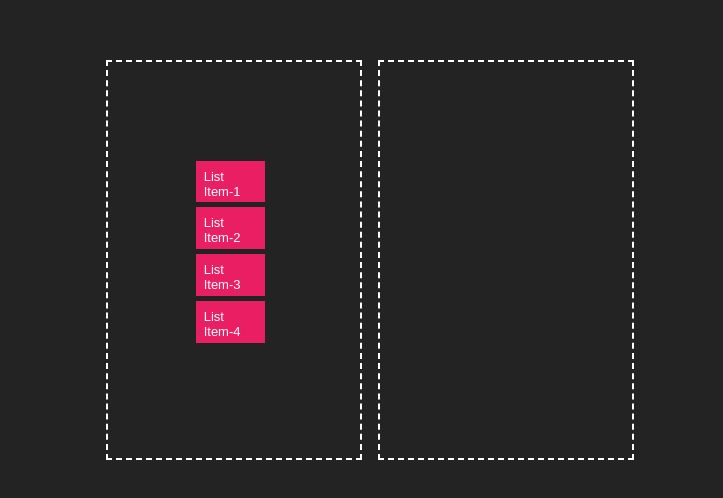
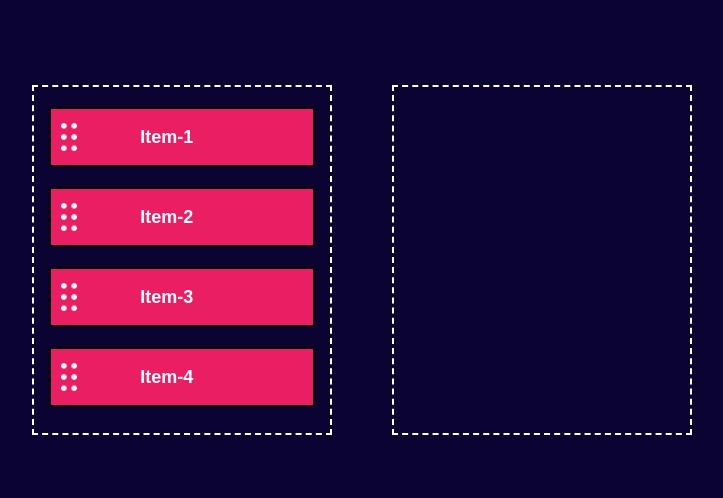
Before and after one commit to harshsharma72/Drag-and-Drop-Using-Js, a plain HTML site: page index.html in a window 1280 px wide. Shown: the part 140-638 px from the top of the page, without its empty margins (278-1001 px from the left). Drawn offline with Linux system fonts and the light colour scheme.

Commit message:
final commit

```diff
--- a/index.html
+++ b/index.html
@@ -3,22 +3,18 @@
 <head>
     <meta charset="UTF-8">
     <meta name="viewport" content="width=device-width, initial-scale=1.0">
-    <title>Drag & Drop Using Js</title>
+    <title>Drag and Drop</title>
     <link rel="stylesheet" href="style.css">
 </head>
 <body>
     <div class="container">
-        <div class="left">
-            <ul>
-                <li draggable="true" class="list">List Item-1</li>
-                <li draggable="true" class="list">List Item-2</li>
-                <li draggable="true" class="list">List Item-3</li>
-                <li draggable="true" class="list">List Item-4</li>
-            </ul>
+        <div id="left">
+            <div class="list" draggable="true"><img src="images/drag_drop_icon.png" >Item-1</div>
+            <div class="list" draggable="true"><img src="images/drag_drop_icon.png" >Item-2</div>
+            <div class="list" draggable="true"><img src="images/drag_drop_icon.png" >Item-3</div>
+            <div class="list" draggable="true"><img src="images/drag_drop_icon.png" >Item-4</div>
         </div>
-        <div class="right">
-
-        </div>
+        <div id="right"></div>
     </div>
     <script src="script.js"></script>
 </body>
--- a/script.js
+++ b/script.js
@@ -1,27 +1,22 @@
 let lists = document.querySelectorAll(".list");
-let rightbox = document.querySelector(".right");
-let leftbox = document.querySelector(".left");
-for(list of lists){
+let rightBox = document.querySelector("#right");
+let leftBox = document.querySelector("#left");
+for (list of lists) {
   list.addEventListener("dragstart", (e) => {
     let selected = e.target;
-
-        rightbox.addEventListener("dragover", (e) => {
+    rightBox.addEventListener("dragover", (e) => {
       e.preventDefault();
-
-
     });
-        rightbox.addEventListener("drop", (e) => {
-            rightbox.appendChild(selected);
+    rightBox.addEventListener("drop", (e) => {
+      rightBox.appendChild(selected);
       selected = null;
     });
-        leftbox.addEventListener("dragover", (e) => {
+    leftBox.addEventListener("dragover", (e) => {
       e.preventDefault();
-
-
     });
-        leftbox.addEventListener("drop", (e) => {
-            leftbox.appendChild(selected);
+    leftBox.addEventListener("drop", (e) => {
+      leftBox.appendChild(selected);
       selected = null;
     });
   });
-};
+}
--- a/style.css
+++ b/style.css
@@ -5,31 +5,35 @@
     font-family: Arial, "Helvetica Neue", Helvetica, sans-serif;
 }
 .container{
-    height: 100vh;
+    min-height: 100vh;
     width: 100%;
-    background-color: #232323;
+    background-color: #0b0432;
     display: flex;
     align-items: center;
     justify-content: center;
+    flex-wrap: wrap;
 }
-.left, .right{
-    height: 50%;
-    margin-left: 1rem;
-    width: 20%;
+#left, #right{
+    width: 300px;
+    min-height: 350px;
+    margin: 30px;
     border: 2px dashed #fff;
-    display: flex;
-    flex-direction: column;
-    justify-content: space-evenly;
-    align-items: center;
 }
 .list{
-    height: 20%;
-    width: 80%;
-    list-style: none;
-    color: white;
-    background-color: #e91e63;
-    padding: 8px;
-    margin: 5px;
-    font-size: 13px;
+    background: #e91e63;
+    height: 60px;
+    margin: 20px auto;
+    color: #fff;
+    display: flex;
+    align-items: center;
+    justify-content: space-between;
+    padding: 0px 120px 0 10px;
+    font-size: 18px;
+    font-weight: 600;
+    width: 90%;
+    border: 2px solid #000;
     cursor: grab;
 }
+.list img{
+    height: 50%;
+}
```
Also changed, not shown: images/drag_drop_icon.png (added). Lines whose indentation alone changed are shown as unchanged.
